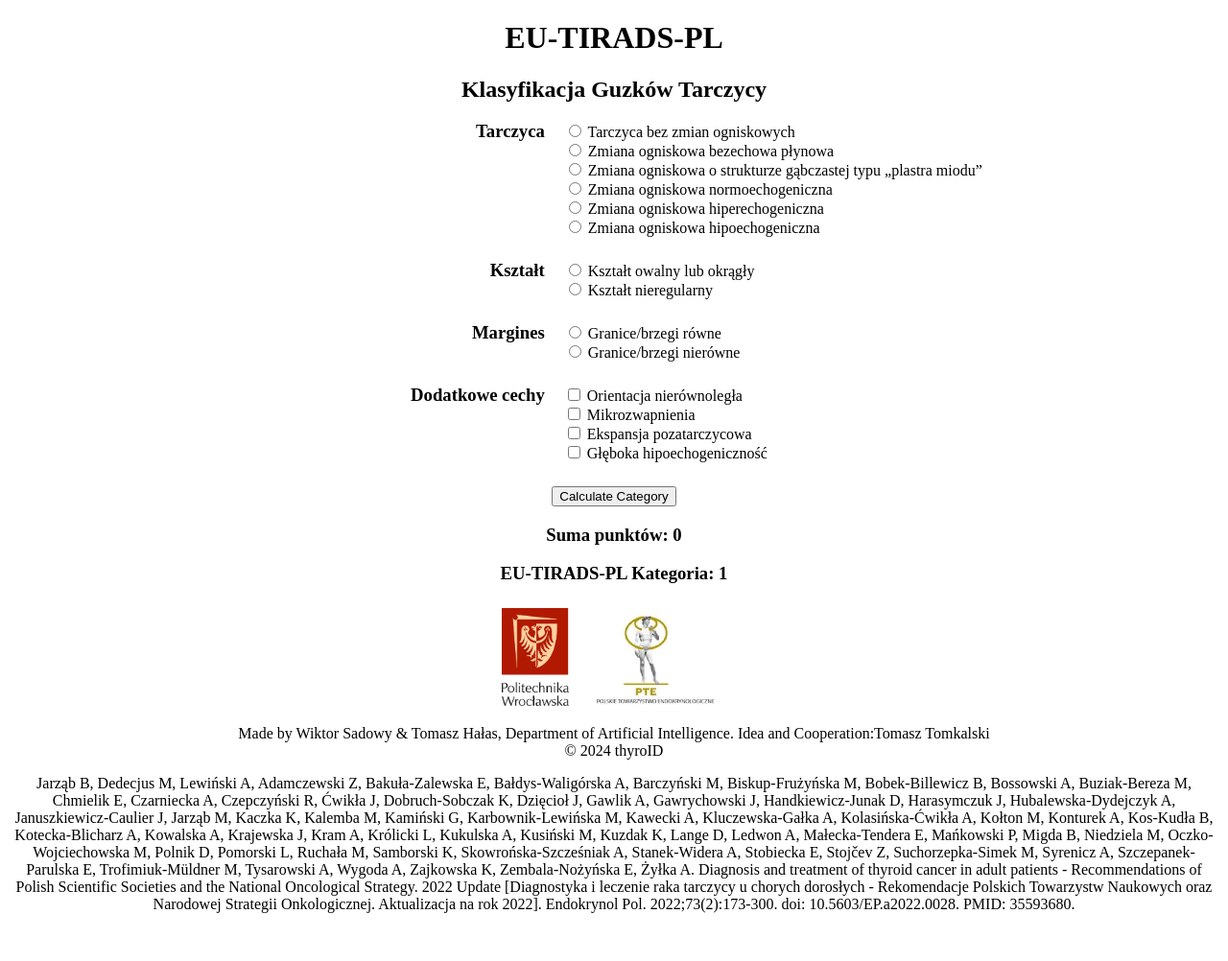
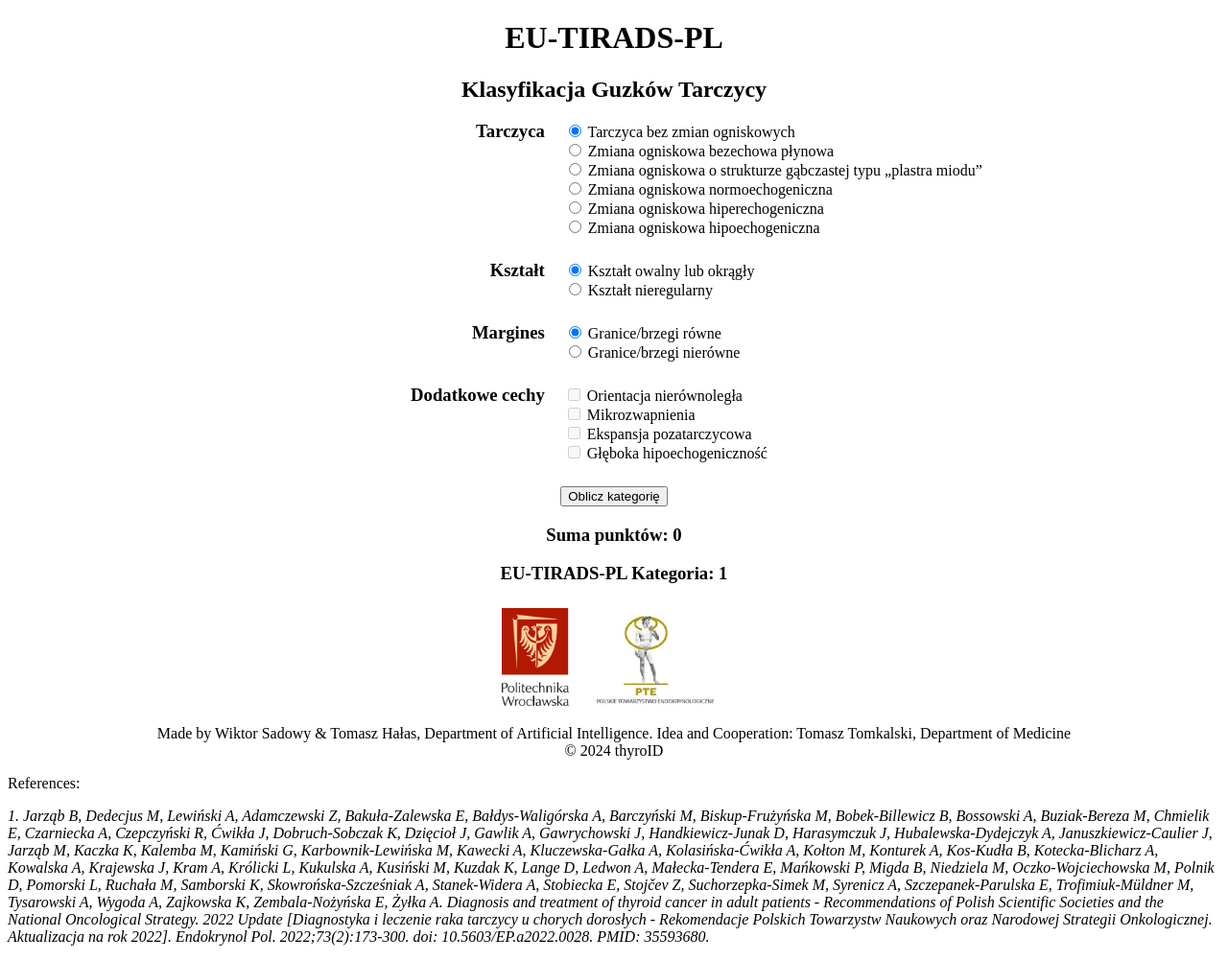
Before and after one commit to tiradspwr/tiradspwr, a plain HTML site: page index.html in a window 1280 px wide. Shown: the whole page at 96% size. Before the commit the page ends 968 px from the top, so only its background shows below. Drawn offline with Linux system fonts and the light colour scheme.

Commit message:
Add fixes

```diff
--- a/index.html
+++ b/index.html
@@ -45,7 +45,7 @@
             </div>
             <div class="right">
                 <label>
-                    <input type="radio" name="nodule" value="1" onclick="blockFeatures()"> Tarczyca bez zmian ogniskowych
+                    <input type="radio" name="nodule" value="1" onclick="blockFeatures()" checked> Tarczyca bez zmian ogniskowych
                 </label><br>
                 <label>
                     <input type="radio" name="nodule" value="2.1" onclick="unblockFeatures()"> Zmiana ogniskowa bezechowa płynowa
@@ -70,7 +70,7 @@
             </div>
             <div class="right">
                 <label>
-                    <input type="radio" name="shape" value="0"> Kształt owalny lub okrągły
+                    <input type="radio" name="shape" value="0" checked> Kształt owalny lub okrągły
                 </label><br>
                 <label>
                     <input type="radio" name="shape" value="5"> Kształt nieregularny
@@ -83,7 +83,7 @@
             </div>
             <div class="right">
                 <label>
-                    <input type="radio" name="margins" value="0"> Granice/brzegi równe
+                    <input type="radio" name="margins" value="0" checked> Granice/brzegi równe
                 </label><br>
                 <label>
                     <input type="radio" name="margins" value="5"> Granice/brzegi nierówne
@@ -96,21 +96,21 @@
             </div>
             <div class="right">
                 <label>
-                    <input type="checkbox" name="features" value="5"> Orientacja nierównoległa
+                    <input type="checkbox" name="features" value="5" disabled> Orientacja nierównoległa
                 </label><br>
                 <label>
-                    <input type="checkbox" name="features" value="5"> Mikrozwapnienia
+                    <input type="checkbox" name="features" value="5" disabled> Mikrozwapnienia
                 </label><br>
                 <label>
-                    <input type="checkbox" name="features" value="5"> Ekspansja pozatarczycowa
+                    <input type="checkbox" name="features" value="5" disabled> Ekspansja pozatarczycowa
                 </label><br>
                 <label>
-                    <input type="checkbox" name="features" value="5"> Głęboka hipoechogeniczność
+                    <input type="checkbox" name="features" value="5" disabled> Głęboka hipoechogeniczność
                 </label>
             </div>
         </div>
         <div class="centered">
-            <button type="button" onclick="calculateCategory()">Calculate Category</button>
+            <button type="button" onclick="calculateCategory()">Oblicz kategorię</button>
         </div>
     </form>
 
@@ -123,12 +123,14 @@
         <img src="logo-PWr.png" alt="PWr logo" width="70px">
         <img src="logo_pse.jpeg" alt="PSE logo" width="160px">
 
-        <p>Made by Wiktor Sadowy & Tomasz Hałas, Department of Artificial Intelligence. Idea and Cooperation:Tomasz Tomkalski<br>© 2024 thyroID</p>
+        <p>Made by Wiktor Sadowy & Tomasz Hałas, Department of Artificial Intelligence. Idea and Cooperation: Tomasz Tomkalski, Department of Medicine<br>© 2024 thyroID</p>
     </div>
 
-    <div class="centered">
-        <p>Jarząb B, Dedecjus M, Lewiński A, Adamczewski Z, Bakuła-Zalewska E, Bałdys-Waligórska A, Barczyński M, Biskup-Frużyńska M, Bobek-Billewicz B, Bossowski A, Buziak-Bereza M, Chmielik E, Czarniecka A, Czepczyński R, Ćwikła J, Dobruch-Sobczak K, Dzięcioł J, Gawlik A, Gawrychowski J, Handkiewicz-Junak D, Harasymczuk J, Hubalewska-Dydejczyk A, Januszkiewicz-Caulier J, Jarząb M, Kaczka K, Kalemba M, Kamiński G, Karbownik-Lewińska M, Kawecki A, Kluczewska-Gałka A, Kolasińska-Ćwikła A, Kołton M, Konturek A, Kos-Kudła B, Kotecka-Blicharz A, Kowalska A, Krajewska J, Kram A, Królicki L, Kukulska A, Kusiński M, Kuzdak K, Lange D, Ledwon A, Małecka-Tendera E, Mańkowski P, Migda B, Niedziela M, Oczko-Wojciechowska M, Polnik D, Pomorski L, Ruchała M, Samborski K, Skowrońska-Szcześniak A, Stanek-Widera A, Stobiecka E, Stojčev Z, Suchorzepka-Simek M, Syrenicz A, Szczepanek-Parulska E, Trofimiuk-Müldner M, Tysarowski A, Wygoda A, Zajkowska K, Zembala-Nożyńska E, Żyłka A. Diagnosis and treatment of thyroid cancer in adult patients - Recommendations of Polish Scientific Societies and the National Oncological Strategy. 2022 Update [Diagnostyka i leczenie raka tarczycy u chorych dorosłych - Rekomendacje Polskich Towarzystw Naukowych oraz Narodowej Strategii Onkologicznej. Aktualizacja na rok 2022]. Endokrynol Pol. 2022;73(2):173-300. doi: 10.5603/EP.a2022.0028. PMID: 35593680.</p>
-
+    <div>
+        References:
+        <cite>
+            <p>1. Jarząb B, Dedecjus M, Lewiński A, Adamczewski Z, Bakuła-Zalewska E, Bałdys-Waligórska A, Barczyński M, Biskup-Frużyńska M, Bobek-Billewicz B, Bossowski A, Buziak-Bereza M, Chmielik E, Czarniecka A, Czepczyński R, Ćwikła J, Dobruch-Sobczak K, Dzięcioł J, Gawlik A, Gawrychowski J, Handkiewicz-Junak D, Harasymczuk J, Hubalewska-Dydejczyk A, Januszkiewicz-Caulier J, Jarząb M, Kaczka K, Kalemba M, Kamiński G, Karbownik-Lewińska M, Kawecki A, Kluczewska-Gałka A, Kolasińska-Ćwikła A, Kołton M, Konturek A, Kos-Kudła B, Kotecka-Blicharz A, Kowalska A, Krajewska J, Kram A, Królicki L, Kukulska A, Kusiński M, Kuzdak K, Lange D, Ledwon A, Małecka-Tendera E, Mańkowski P, Migda B, Niedziela M, Oczko-Wojciechowska M, Polnik D, Pomorski L, Ruchała M, Samborski K, Skowrońska-Szcześniak A, Stanek-Widera A, Stobiecka E, Stojčev Z, Suchorzepka-Simek M, Syrenicz A, Szczepanek-Parulska E, Trofimiuk-Müldner M, Tysarowski A, Wygoda A, Zajkowska K, Zembala-Nożyńska E, Żyłka A. Diagnosis and treatment of thyroid cancer in adult patients - Recommendations of Polish Scientific Societies and the National Oncological Strategy. 2022 Update [Diagnostyka i leczenie raka tarczycy u chorych dorosłych - Rekomendacje Polskich Towarzystw Naukowych oraz Narodowej Strategii Onkologicznej. Aktualizacja na rok 2022]. Endokrynol Pol. 2022;73(2):173-300. doi: 10.5603/EP.a2022.0028. PMID: 35593680.</p>
+        </cite>
     </div>
 
     <script>
@@ -211,23 +213,23 @@ function gettext(category, type) {
 
     switch (category) {
         case 1:
-            resultText = 'Ryzyko złośliwości blisko 0.<br>BACC Tarczycy nie jest potrzebna.<br>Kontrola usg zależnie od czynników ryzyka klinicznego.';
+            resultText = 'Ryzyko złośliwości bliskie 0%.<br>BACC tarczycy niezalecana.<br>Kontrola USG w zależności od czynników ryzyka klinicznego.';
             break;
         case 2:
             switch (type) {
                 case 1:
-                    resultText = 'Ryzyko złośliwości blisko 0.<br>BACC Tarczycy nie jest potrzebna.<br>Wyjątek: biopsja terapeutyczna u chorych objawowych, np. opróżnienie torbieli).<br>Kontrola usg zależnie od czynników ryzyka klinicznego.';
+                    resultText = 'Ryzyko złośliwości bliskie 0%.<br>BACC tarczycy niezalecana.<br>Wyjątek: biopsja terapeutyczna u chorych objawowych, np. opróżnienie torbieli).<br>Kontrola USG w zależności od czynników ryzyka klinicznego.';
                     break;
                 case 2:
-                    resultText = 'Ryzyko złośliwości blisko 0.<br>BACC Tarczycy nie jest potrzebna.<br>Kontrola usg zależnie od czynników ryzyka klinicznego.';
+                    resultText = 'Ryzyko złośliwości bliskie 0%.<br>BACC tarczycy niezalecana.<br>Kontrola USG w zależności od czynników ryzyka klinicznego.';
                     break;
             }
             break;
         case 3:
-            resultText = 'Niskie ryzyko złośliwości: 2–4%.<br>BACC Tarczycy gdy ≥ 20 mm. <br> Można rozważyć bacc przy mniejszym wymiarze zmiany.';
+            resultText = 'Niskie ryzyko złośliwości: 2–4%.<br>BACC tarczycy gdy ≥ 20 mm. <br> Można rozważyć BACC przy mniejszym wymiarze zmiany.';
             break;
         case 4:
-            resultText = 'Pośrednie ryzyko złośliwości 6–17%.<br>BACC Tarczycy gdy ≥ 15 mm. <br> Można rozważyć bacc przy mniejszym wymiarze zmiany.';
+            resultText = 'Pośrednie ryzyko złośliwości 6–17%.<br>BACC tarczycy gdy ≥ 15 mm. <br> Można rozważyć BACC przy mniejszym wymiarze zmiany.';
             break;
         case 5:
             resultText = 'Wysokie ryzyko złośliwości >26%.<br>BACC Tarczycy gdy ≥ 5 mm.';
@@ -237,6 +239,8 @@ function gettext(category, type) {
             break;
     }
 
+    resultText += "<br>BACC — biopsja aspiracyjna cienkoigłowa celowana"
+
     document.getElementById('result').innerHTML = resultText;
     document.getElementById('result').style.display = 'block';
     }
```
